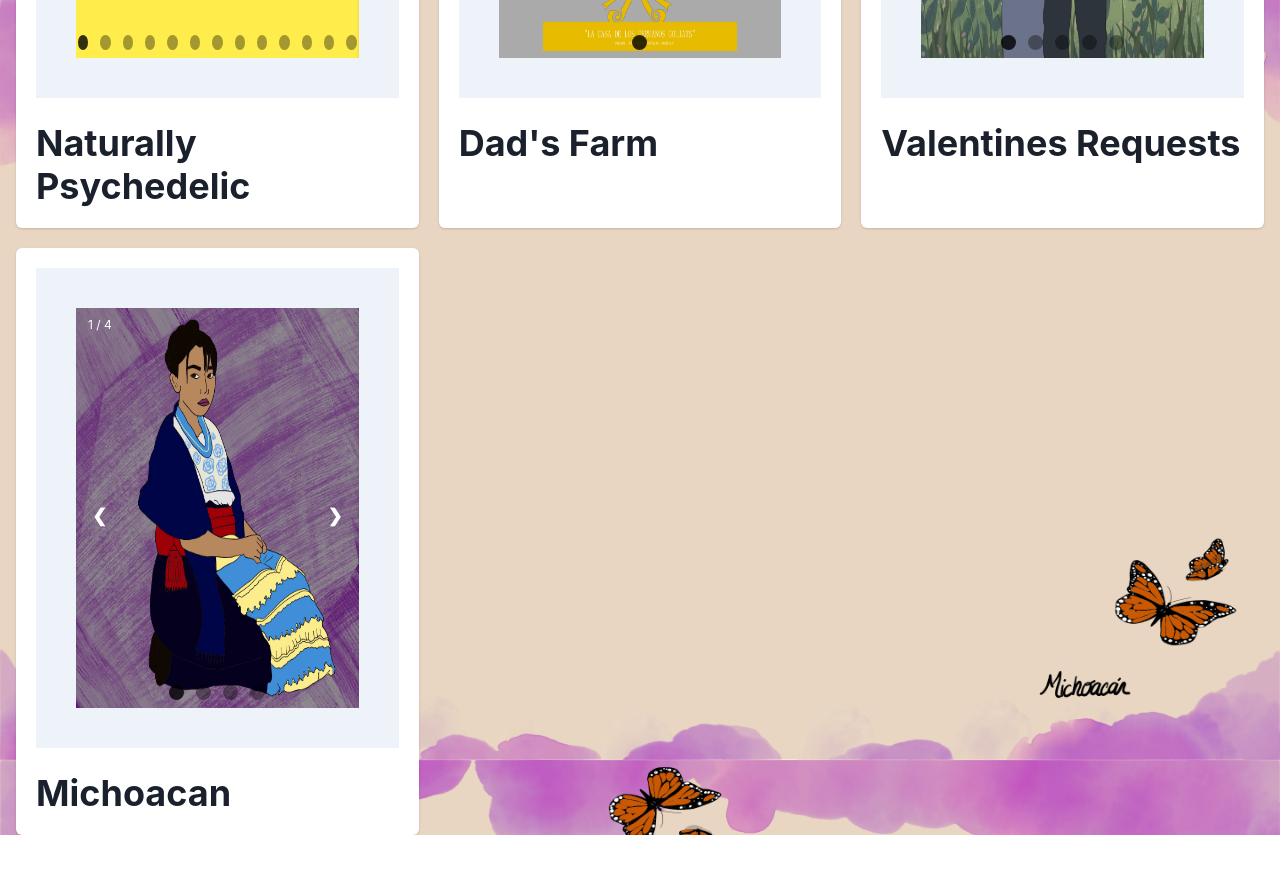
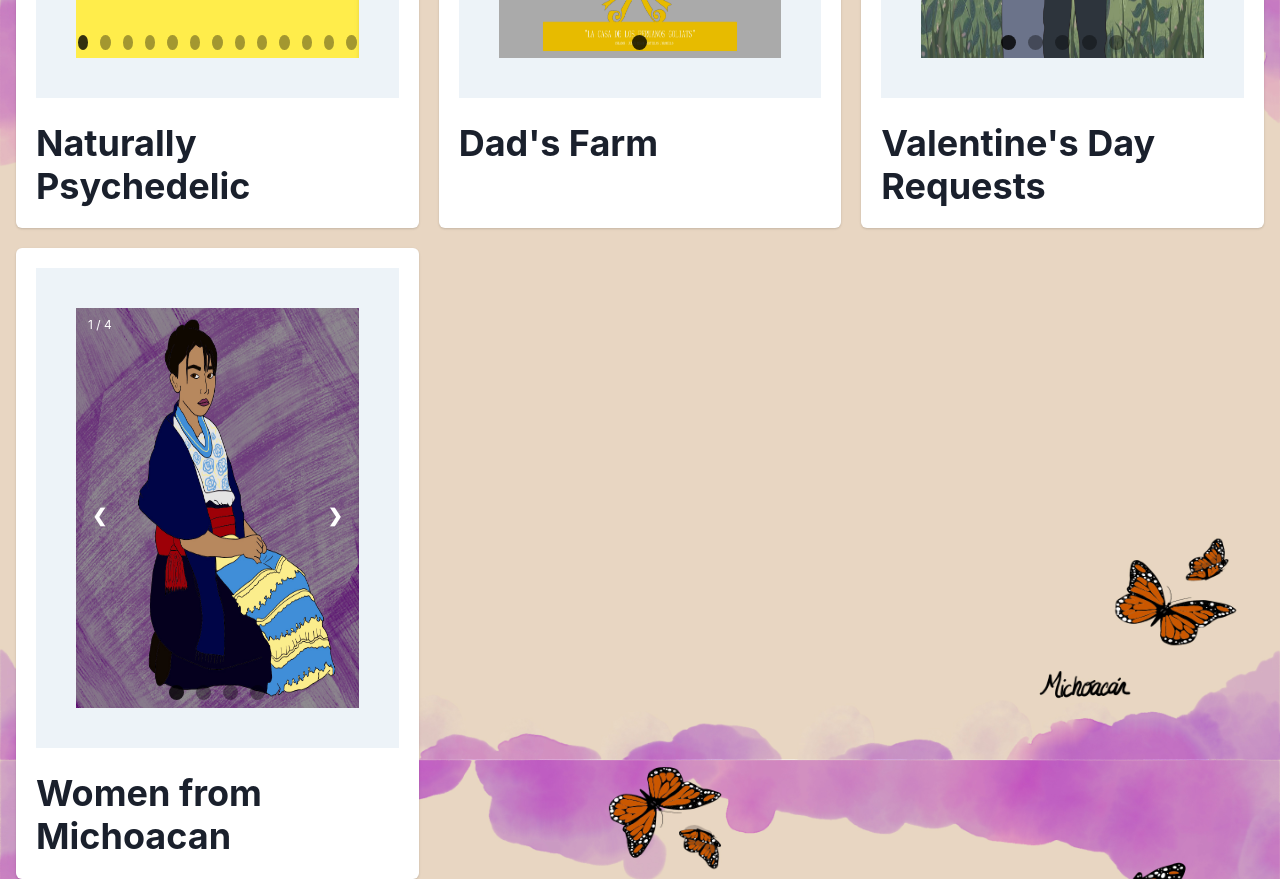
Before and after one commit to DayOrte/dayorte, a Next.js app: page / in a window 1280 px wide. Shown: the part 1800-2679 px from the top of the page. Before the commit the page ends 2635 px from the top, so only its background shows below. Built offline with nearby package versions, Linux system fonts and the light colour scheme.

Commit message:
Formatting

```diff
--- a/pages/index.tsx
+++ b/pages/index.tsx
@@ -123,13 +123,13 @@ export default function LandingPage() {
         <Project title="Dad's Farm">
           <CaptionCarousel path={"/dad"} image_count={1}></CaptionCarousel>
         </Project>
-        <Project title="Valentines Requests">
+        <Project title="Valentine's Day Requests">
           <CaptionCarousel
             path={"/valentines"}
             image_count={5}
           ></CaptionCarousel>
         </Project>
-        <Project title="Michoacan">
+        <Project title="Women from Michoacan">
           <CaptionCarousel
             path={"/michoacan"}
             image_count={4}
```
